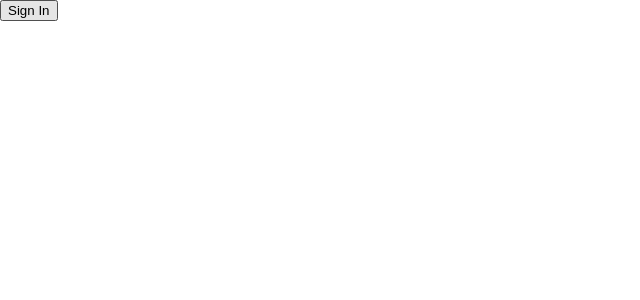
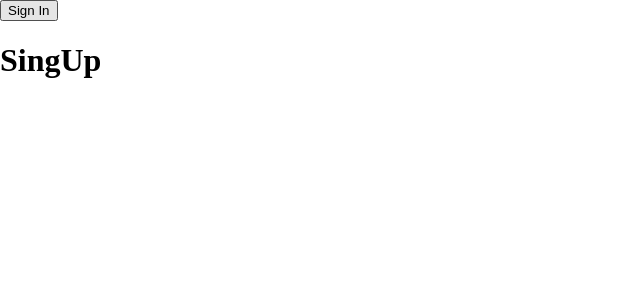
Before and after one commit to krezicoder/react-jest-boilerplate, a React (Create React App) app: page / in a window 1280 px wide. Shown: the top 300 px of the page, without its empty margins (0-640 px from the left). Built offline with nearby package versions, Linux system fonts and the light colour scheme.

Commit message:
GREEN STATE - SignUp Button Being rendered

```diff
--- a/src/App.js
+++ b/src/App.js
@@ -2,10 +2,16 @@ import React, { Component } from "react";
 
 import "./App.css";
 import SignInButton from "./components/SignInButton/SignInButton";
+import SignUpButton from "./components/SignUpButton/SignUpButton";
 
 class App extends Component {
   render() {
-    return <SignInButton />;
+    return (
+      <div>
+        <SignInButton />
+        <SignUpButton />
+      </div>
+    );
   }
 }
 
--- /dev/null
+++ b/src/components/SignUpButton/SignUpButton.js
@@ -0,0 +1,9 @@
+import React, { Component } from "react";
+
+class SignUpButton extends Component {
+  render() {
+    return <h1>SingUp</h1>;
+  }
+}
+
+export default SignUpButton;
```
Also changed, not shown: 1 other file (tests, documents, lock files or other folders).
